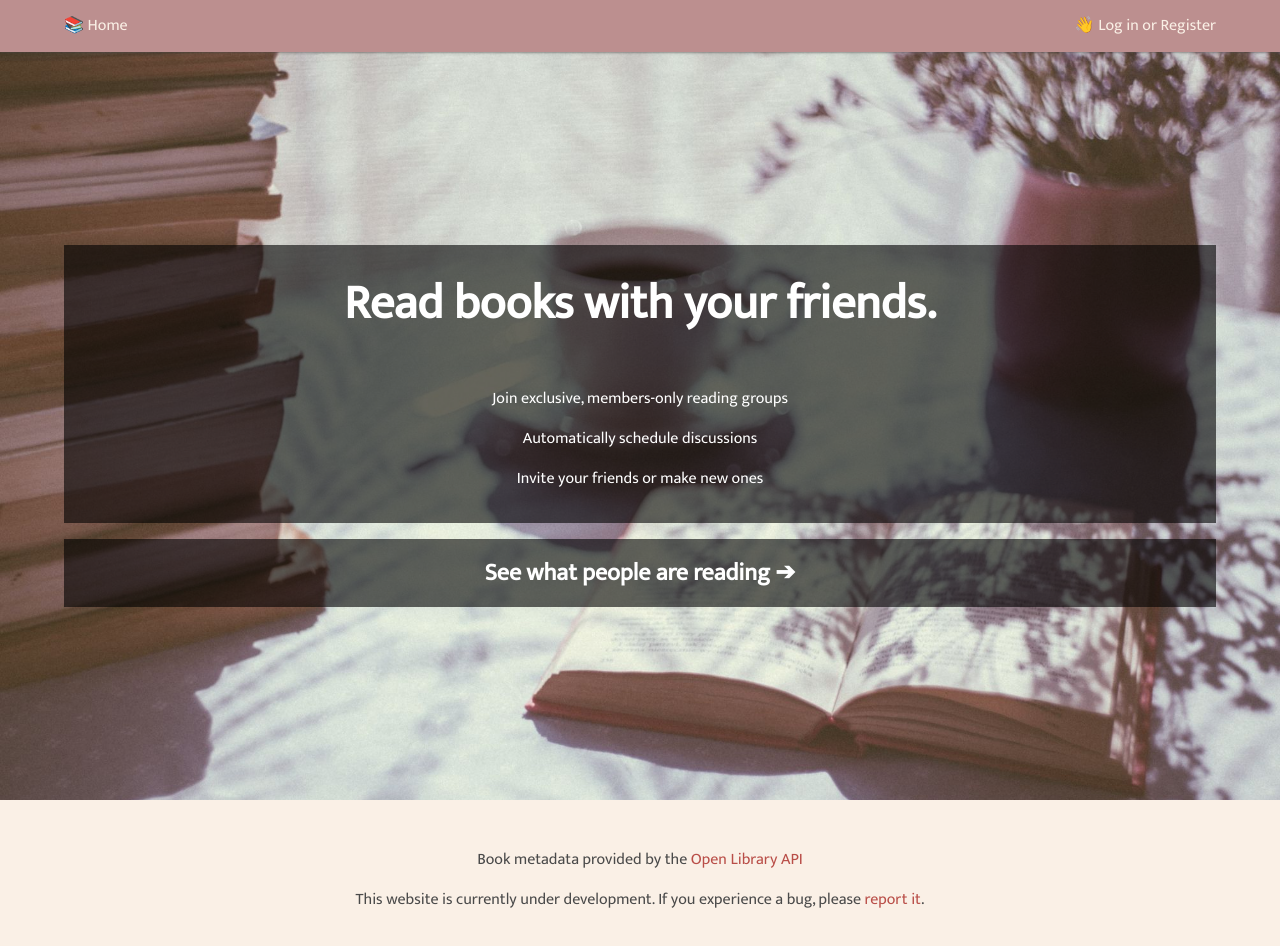
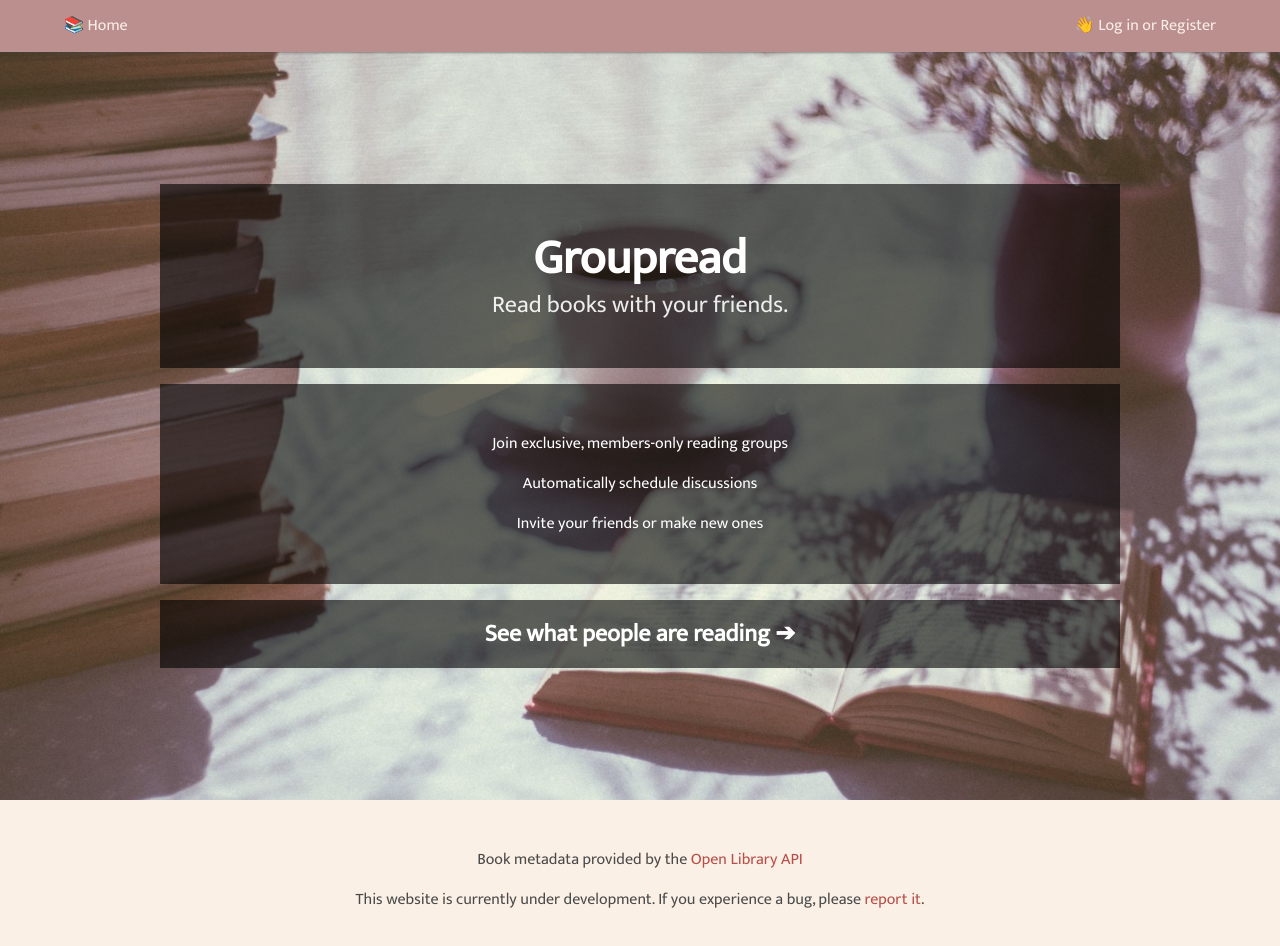
Before and after one commit to mythmakerseven/groupread, a React (Create React App) app in the folder frontend/: page / in a window 1280 px wide. Shown: the top 946 px of the page. Built offline with nearby package versions, Linux system fonts and the light colour scheme; the HTML template or start-up script is replaced by a standard one.

Commit message:
improve homepage design

```diff
--- a/frontend/src/components/HomePage.tsx
+++ b/frontend/src/components/HomePage.tsx
@@ -7,17 +7,20 @@ const HomePage = () => {
     <div>
       <section className='homepage-hero hero is-black is-fullheight-with-navbar' style={{ backgroundImage: `url(${backgroundImg})` }}>
         <div className='hero-body'>
-          <div className='container'>
-            <div className='has-text-centered hero-text p-4'>
-              <h1 className='title is-size-1 homepage-title p-4'>Read books with your friends.</h1>
-              <div className='content p-4'>
+          <div className='container is-max-desktop'>
+            <div className='has-text-centered hero-text p-6 mb-4'>
+              <h1 className='title is-size-1 is-size-3-mobile homepage-title'>Groupread</h1>
+              <h1 className='subtitle is-size-4 is-size-6-mobile homepage-title'>Read books with your friends.</h1>
+            </div>
+            <div className='has-text-centered hero-text p-6'>
+              <div className='content'>
                 <p>Join exclusive, members-only reading groups</p>
                 <p>Automatically schedule discussions</p>
                 <p>Invite your friends or make new ones</p>
               </div>
             </div>
             <div className='has-text-centered hero-text p-4 mt-4'>
-              <Link to='/groups' className='is-size-4 p-4 homepage-group-link'>
+              <Link to='/groups' className='is-size-4 is-size-6-mobile homepage-group-link'>
                 <b>See what people are reading &#10132;</b>
               </Link>
             </div>
--- a/frontend/src/custom.scss
+++ b/frontend/src/custom.scss
@@ -1,3 +1,5 @@
+@import 'App.scss';
+
 ::selection {
   background: rgba(137, 207, 240, 0.5);
 }
@@ -14,6 +16,12 @@
 
 .homepage-group-link:hover {
   text-decoration: underline;
+  color: $info !important;
+}
+
+.homepage-group-link:focus {
+  text-decoration: underline;
+  color: $info !important;
 }
 
 .nav-button {
```
